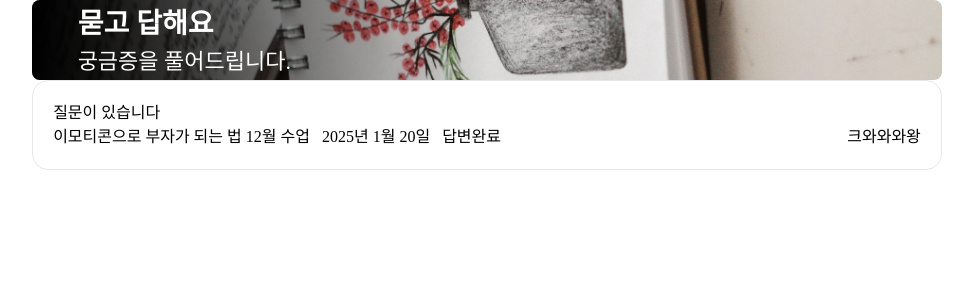
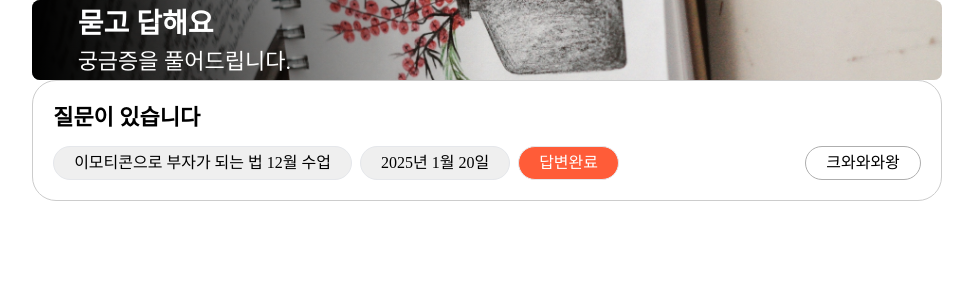
Before and after one commit to dnwnsrb11/grimtalk, a React (Vite) app: page /community in a window 1280 px wide. Shown: the top 300 px of the page, without its empty margins (153-1126 px from the left). Built offline with nearby package versions, Linux system fonts and the light colour scheme; a web font is replaced by a local one.

Commit message:
desing: 질문 리스트 디자인 완료

```diff
--- a/src/components/mainPages/community/CommunityList.jsx
+++ b/src/components/mainPages/community/CommunityList.jsx
@@ -4,26 +4,26 @@ export const CommunityList = () => {
   const [checkA, setCheckA] = useState(true);
   return (
     <>
-      <div className="flex flex-col rounded-2xl border p-5">
-        <div>
+      <div className="flex flex-col rounded-3xl border border-gray-border-color p-5">
+        <div className="mb-3">
           {/* 제목 */}
-          <h2>질문이 있습니다</h2>
+          <h2 className="text-[22px] font-bold">질문이 있습니다</h2>
         </div>
         <div className="flex justify-between">
           {/* 처음 */}
-          <div className="flex gap-3">
-            <div>
+          <div className="flex gap-2">
+            <div className="rounded-full border bg-bg-gray-color p-1 px-5">
               <p>이모티콘으로 부자가 되는 법 12월 수업</p>
             </div>
-            <div>
+            <div className="rounded-full border bg-bg-gray-color p-1 px-5">
               <p>2025년 1월 20일</p>
             </div>
-            <div>
-              <p>답변완료</p>
+            <div className="rounded-full border bg-primary-color p-1 px-5">
+              <p className="text-white">답변완료</p>
             </div>
           </div>
           <div>
-            <div>
+            <div className="rounded-full border border-[#AEAEAE]  p-1 px-5">
               <p>크와와와왕</p>
             </div>
           </div>
```
